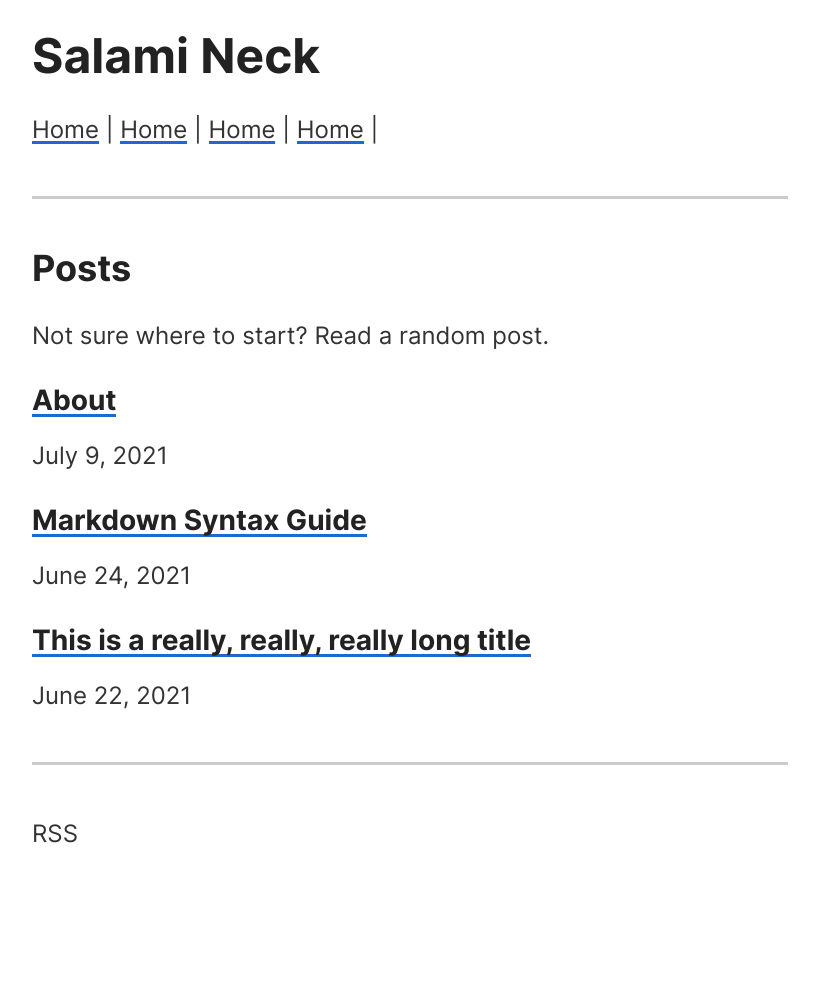
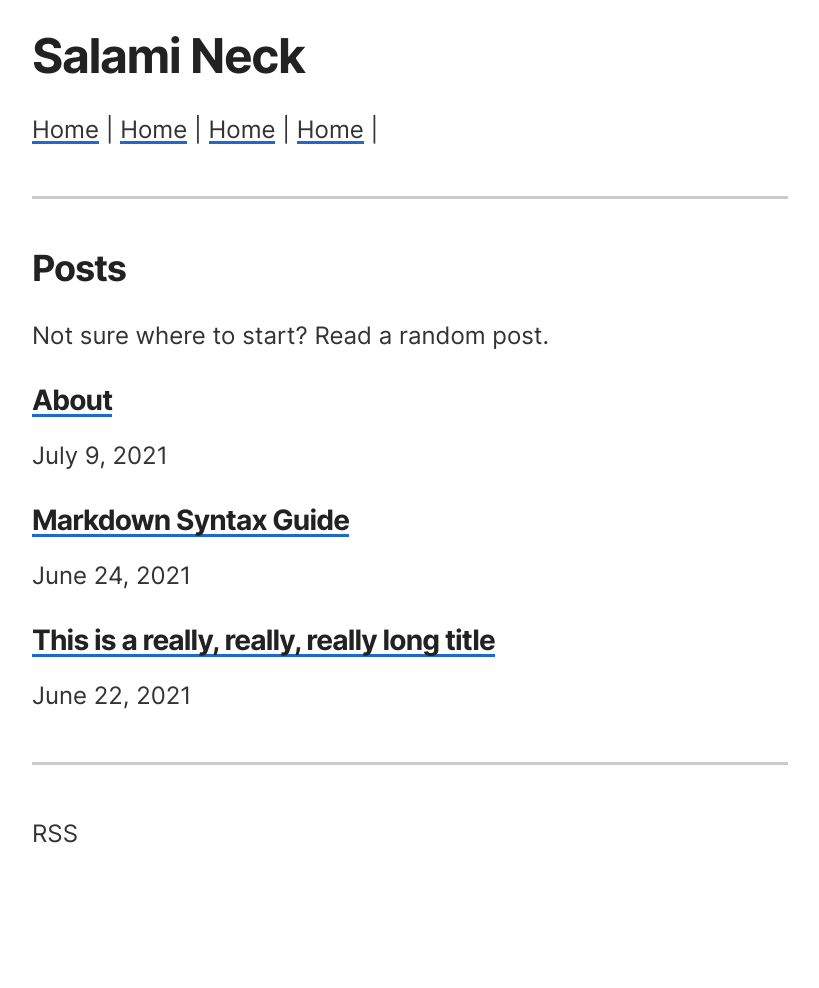
Before and after one commit to ajpwalser/ajpwalser.github.io, a Jekyll site: the page built from index.html, in a window 1280 px wide. Shown: the whole page, without its empty margins (230-1049 px from the left). Built offline with Jekyll 4.4.1, drawn with Linux system fonts in a browser that asks for light colours.

Commit message:
Update style.css

```diff
--- a/css/style.css
+++ b/css/style.css
@@ -32,8 +32,9 @@ hr {
     border: 0;
     border-top: 0.1875rem solid var(--color-border);
 }
-h1, h2, h3, h4, h5, h6 {
+h1, h2, h3 {
     color: var(--color-text-heading);
+    letter-spacing: -0.03em;
 }
 h1 {
      line-height: 1em;
```
